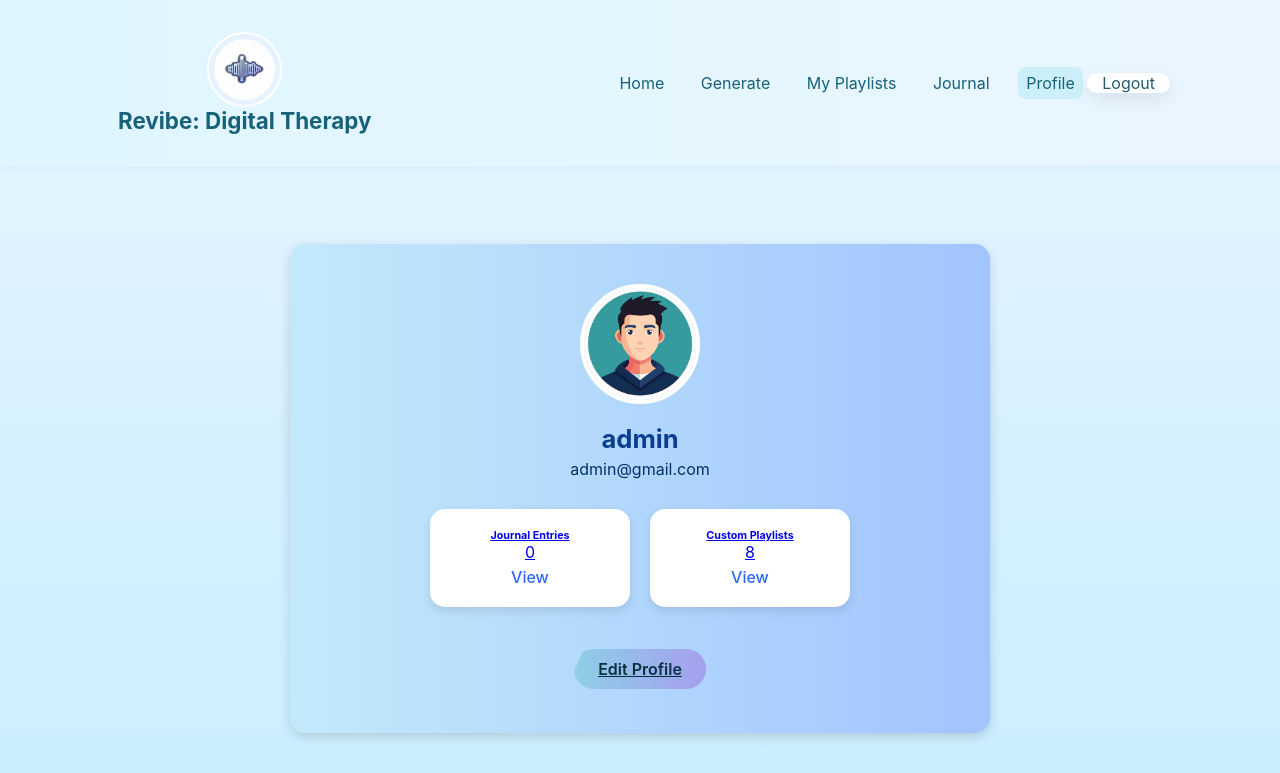
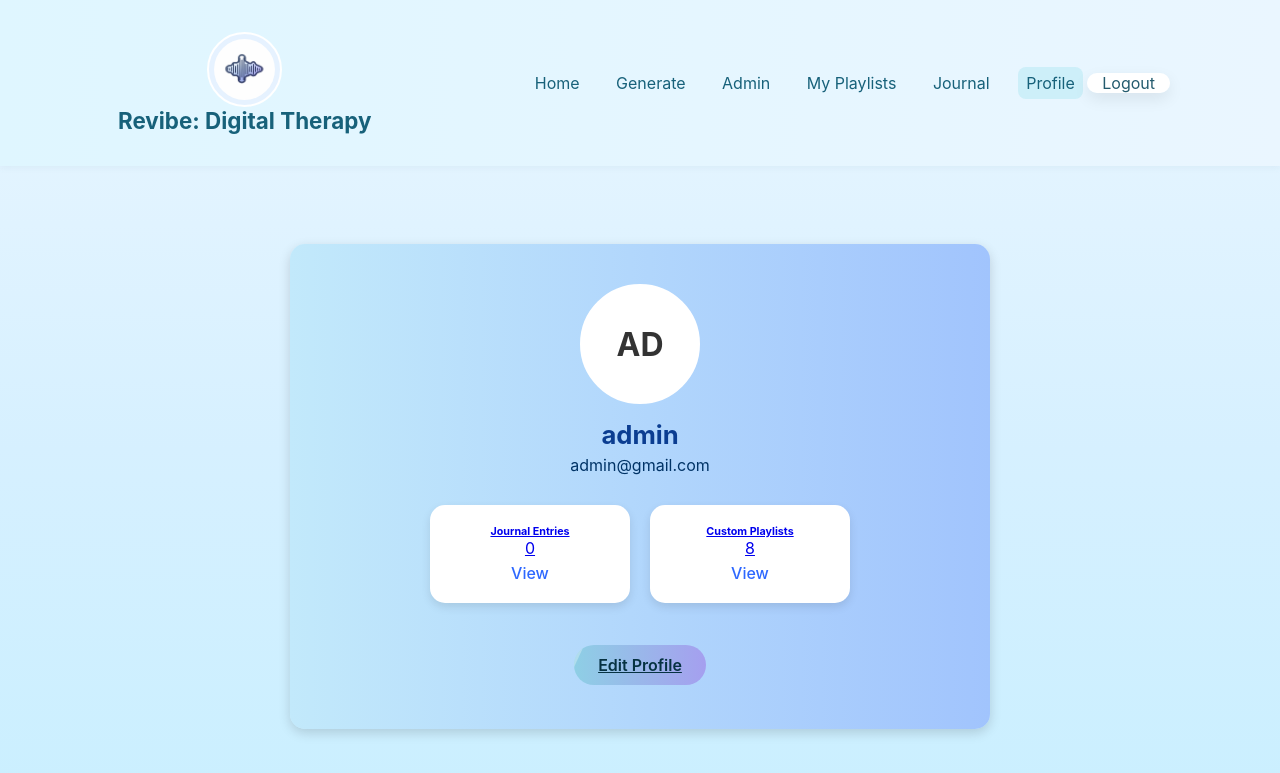
Before and after one commit to avantikakamble26105-gif/revibe_project, a Django app: page /profile/ in a window 1280 px wide. Shown: the top 773 px of the page. Run offline with Django 5.2, Linux system fonts and the light colour scheme; a user stored in the database is signed in; data comes from the database, SQL or seed files in the repository; both versions use the stored data as it was after the commit.

Commit message:
Updated files

```diff
--- a/revibe_project_media/revibe_app/admin.py
+++ b/revibe_project_media/revibe_app/admin.py
@@ -1,6 +1,7 @@
 from django.contrib import admin
-from .models import Playlist, ContactMessage, Song
+from .models import Playlist, ContactMessage, Song, Journal
 
 admin.site.register(Song)
 admin.site.register(Playlist)
 admin.site.register(ContactMessage)
+admin.site.register(Journal)
--- a/revibe_project_media/revibe_app/models.py
+++ b/revibe_project_media/revibe_app/models.py
@@ -1,4 +1,7 @@
 from django.db import models
+from django.contrib.auth.models import User
+from django.db.models.signals import post_save
+from django.dispatch import receiver
 from django.contrib.auth.models import User
 
 MOOD_CHOICES = [
--- a/revibe_project_media/revibe_app/static/revibe_app/css/style.css
+++ b/revibe_project_media/revibe_app/static/revibe_app/css/style.css
@@ -14,7 +14,7 @@ body{font-family:Inter, 'Segoe UI', Arial, sans-serif;background:linear-gradient
 .btn{display: inline-block;background: linear-gradient(90deg,#8ECFE5,#A59FEF);color:#063242;padding:8px 20px;border-radius:20px;border:none;font-weight:600;text-align: center; margin:12px auto 0; width:auto;cursor:pointer}
 .section{background:#fff;padding:20px;border-radius:12px;box-shadow:0 6px 18px rgba(100,140,160,0.04);margin-bottom:18px}
 h3{color:#17617A;margin-bottom:12px}
-.playlist{display:grid;grid-template-columns:repeat(auto-fit,minmax(220px,1fr));gap:16px;width: 100%;color: #222;font-width:700;text-align: center}
+.playlist{display:grid;grid-template-columns:repeat(auto-fit,minmax(220px,1fr));gap:16px;width: 100%;color: #222;font-weight:700;text-align: center}
 .card{background:#fff;border-radius:10px;padding:14px;border:1px solid rgba(20,80,100,0.04);box-shadow:0 6px 12px rgba(20,80,100,0.03)}
 .messages{margin-bottom:12px}
 .message{padding:10px;border-radius:8px;margin-bottom:8px}
@@ -476,6 +476,13 @@ audio {
   text-decoration: underline;
 }
 
+.initials {
+  width: 100%;
+  display: flex;
+  justify-content: center;
+  align-items: center;
+}
+
 /* Blue gradient background for profile area */
 .profile-container {
   text-align: center;
@@ -486,8 +493,13 @@ audio {
   margin: 40px auto;
   box-shadow: 0 4px 12px rgba(0, 0, 0, 0.15);
 }
+
 /* Profile image */
 .profile-img {
+  display: flex;
+  align-items: center;
+  justify-content: center;
+  background-color: white;
   width: 120px;
   height: 120px;
   border-radius: 50%;
--- a/revibe_project_media/revibe_app/templates/revibe_app/base.html
+++ b/revibe_project_media/revibe_app/templates/revibe_app/base.html
@@ -18,6 +18,9 @@
         <a class="{% if request.path == '/' %}active{% endif %}" href="{% url 'index' %}">Home</a>
         <a class="{% if request.path == '/generate/' %}active{% endif %}" href="{% url 'generate' %}">Generate</a>
        {% if user.is_authenticated %}
+       {% if user.is_superuser %}
+       <a href="/admin">Admin</a>
+       {% endif %}
   <a class="{% if request.path == '/myplaylist/' %}active{% endif %}" href="{% url 'myplaylist' %}">My Playlists</a>
   <a class="{% if request.path == '/journal/' %}active{% endif %}" href="{% url 'journal' %}">Journal</a>
   <a class="{% if request.path == '/profile/' %}active{% endif %}" href="{% url 'profile' %}">Profile</a>
--- a/revibe_project_media/revibe_app/templates/revibe_app/profile.html
+++ b/revibe_project_media/revibe_app/templates/revibe_app/profile.html
@@ -5,11 +5,10 @@
 <div class="profile-container">
 
     <div class="profile-header">
-        {% if user.gender == 'female' %}
-            <img src="{% static 'revibe_app/image/female.png' %}" alt="Female" class="profile-img">
-        {% else %}
-            <img src="{% static 'revibe_app/image/male.png' %}" alt="Male" class="profile-img">
-        {% endif %}
+            <div class="initials">
+                <h1 class="profile-img">{{user.username|slice:":2"|upper}}</h1>
+            </div>
+            <!-- <img src="{% static 'revibe_app/image/male.png' %}" alt="Male" class="profile-img"> -->
         <h3 class="username">{{ user.username }}</h3>
         <p class="email">{{ user.email }}</p>
     </div>
--- a/revibe_project_media/revibe_app/views.py
+++ b/revibe_project_media/revibe_app/views.py
@@ -4,6 +4,7 @@ from django.contrib.auth import  login, logout
 from django.contrib.auth.decorators import login_required
 from django.contrib.auth.forms import AuthenticationForm
 from .forms import SignUpForm, GeneratePlaylistForm, JournalForm
+
 from .models import Playlist, Song, Journal
 import random
 import os
@@ -42,6 +43,7 @@ def signup_view(request):
     else:
         form = SignUpForm()
     return render(request, 'revibe_app/signup.html', {'form': form})
+
 def logout_view(request):
     if request.method == 'POST':
         logout(request)
@@ -49,6 +51,7 @@ def logout_view(request):
     return redirect('index')
 import os
 from django.conf import settings
+@login_required
 def generate(request):
     results = []
     playlist_title = None
```
Also changed, not shown: revibe_project_media/db.sqlite3, revibe_project_media/revibe_app/forms.py (line endings or trailing spaces), revibe_project_media/revibe_app/migrations/0005_alter_playlist_mood_profile.py (added), revibe_project_media/revibe_app/migrations/0006_delete_profile.py (added), 4 other files.
